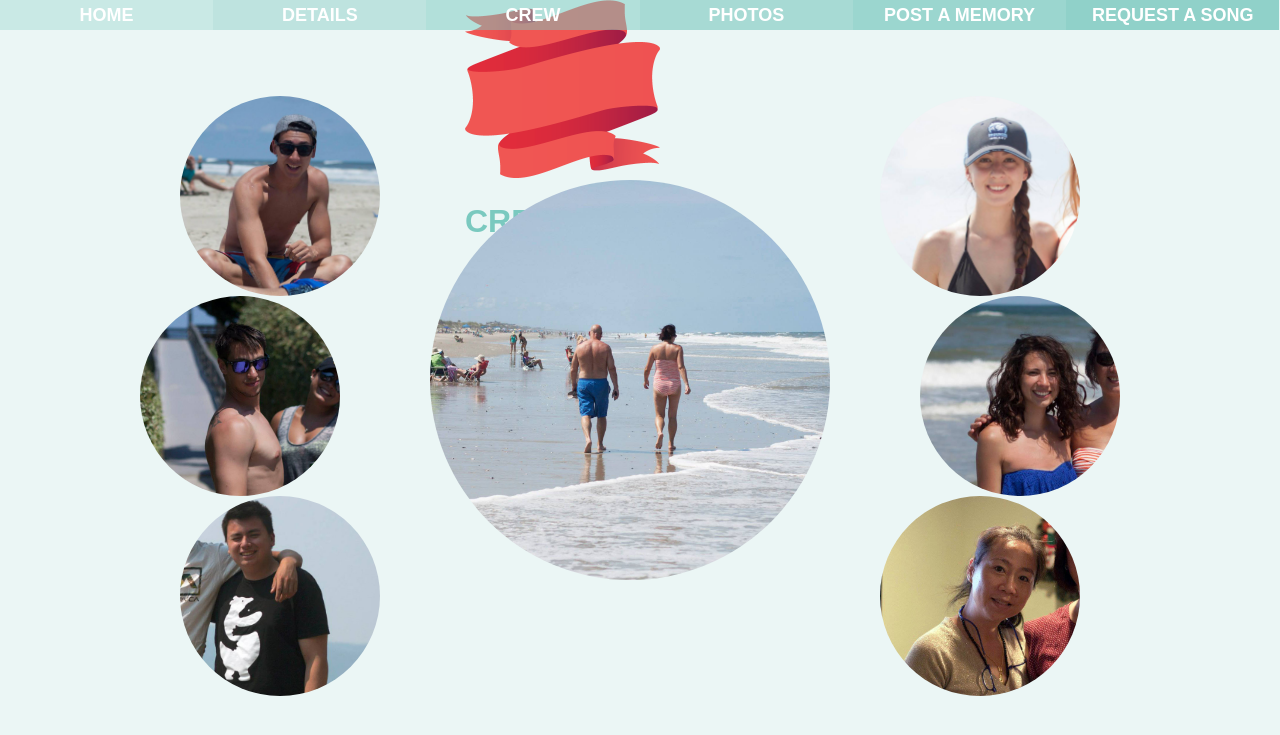
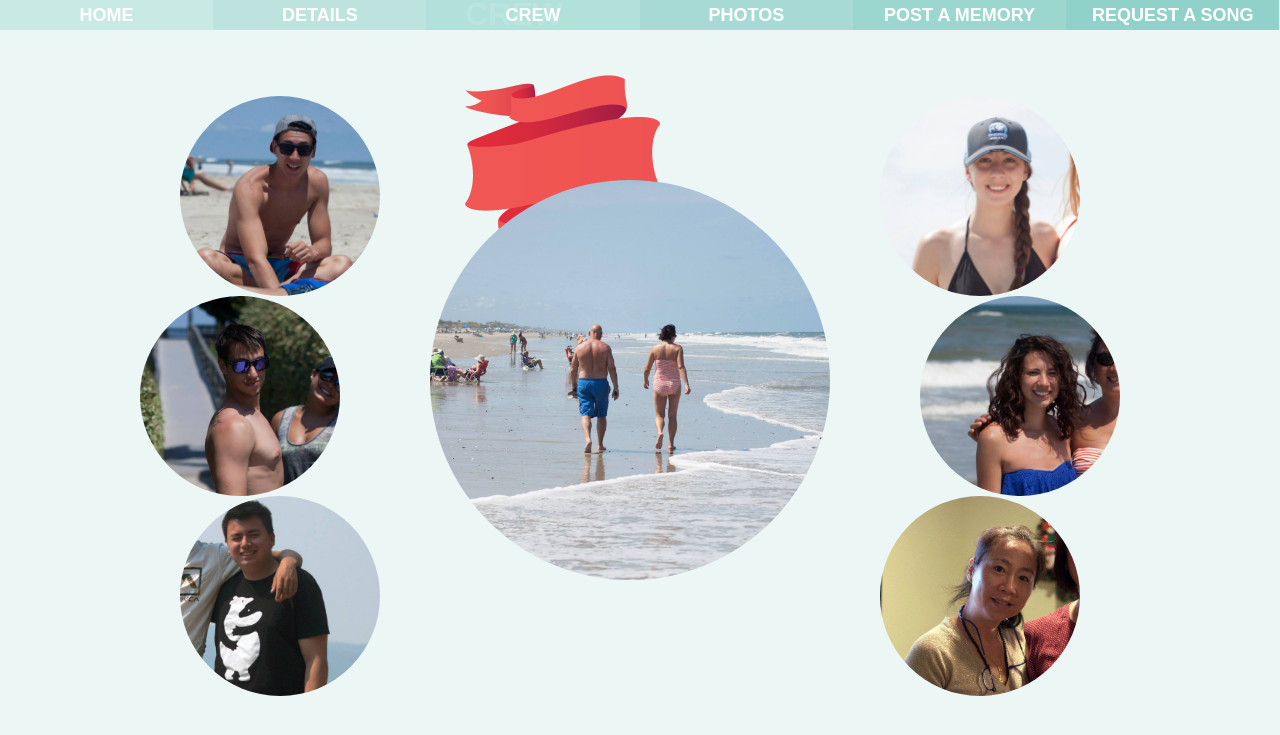
Before and after one commit to phyllisandjohn/phyllisandjohn.github.io, a Jekyll site: the page crew/index.html, which Jekyll copies as it is, in a window 1280 px wide. Shown: the top 735 px of the page. Built offline with Jekyll 4.4.1, drawn with Linux system fonts in a browser that asks for light colours.

Commit message:
Update index.html

```diff
--- a/crew/index.html
+++ b/crew/index.html
@@ -15,10 +15,13 @@
 	position: absolute;
 	left: 50%;
 	margin-left: -175px;
+	top: 75px;
 }
 
 .ribbon h1 {
 	position: absolute;
+	color: white;
+	top: -100px;
 }
 
 </style>
```
